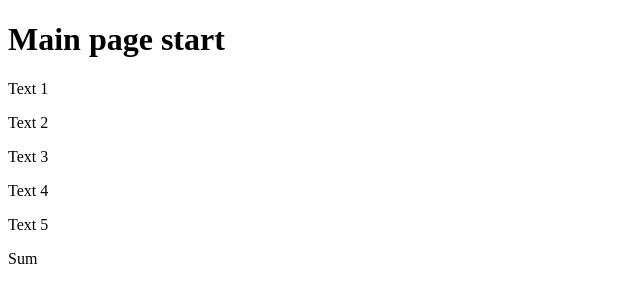
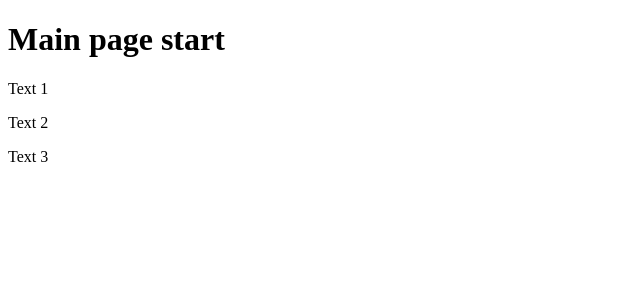
Before and after one commit to RomanReF/RRPS01, a plain HTML site: page index.html in a window 1280 px wide. Shown: the whole page, without its empty margins (0-640 px from the left). Drawn offline with Linux system fonts and the light colour scheme.

Commit message:
delete some p tags 2

```diff
--- a/index.html
+++ b/index.html
@@ -9,9 +9,6 @@
    <p>Text 1</p>
     <p>Text 2</p>
    <p>Text 3</p>
- <p>Text 4</p>
-  <p>Text 5</p>
-  <p>Sum</p>
 
 </body>
 </html>
```
